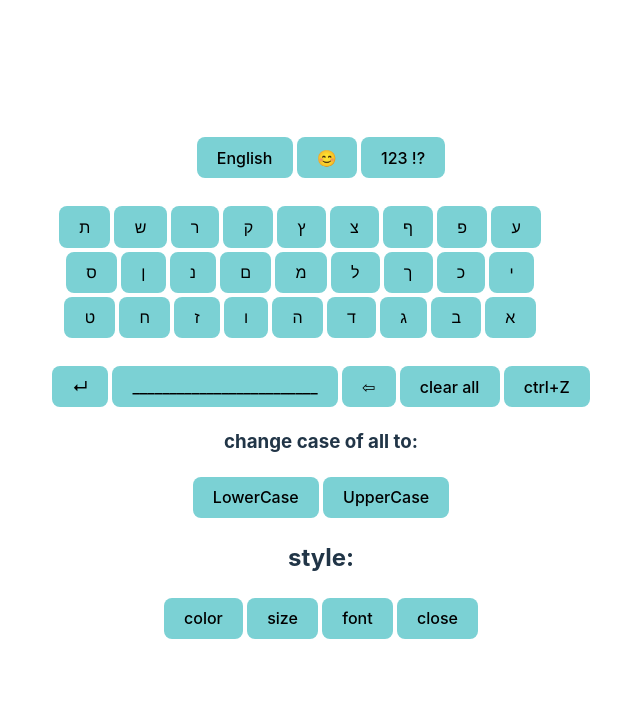
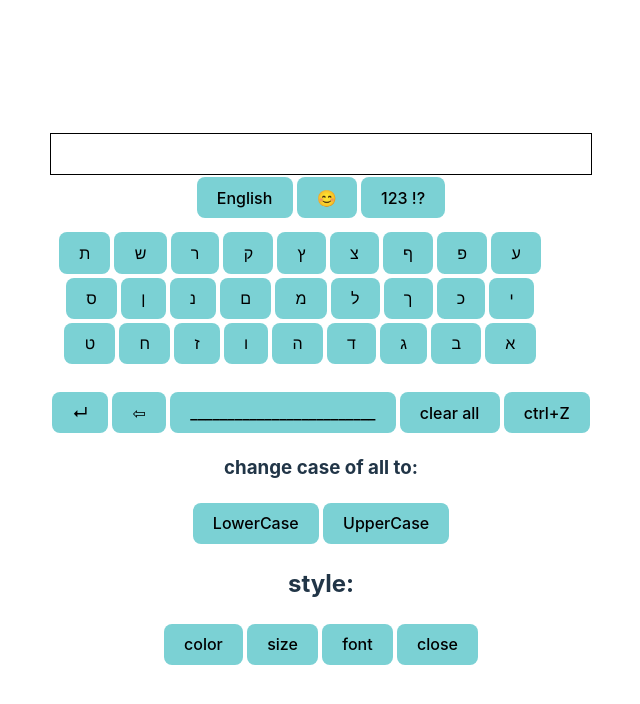
Before and after one commit to feigiz/leah-and-feigi-react-keybord-project, a React (Vite) app in the folder leah-and-feigi-react-keybord-project/: page / in a window 1280 px wide. Shown: the top 704 px of the page, without its empty margins (319-959 px from the left). Built offline with nearby package versions, Linux system fonts and the light colour scheme.

Commit message:
יום חמישי 1

```diff
--- a/leah-and-feigi-react-keybord-project/src/App.css
+++ b/leah-and-feigi-react-keybord-project/src/App.css
@@ -5,11 +5,30 @@
   text-align: center;
 }
 
-button{
+button {
   margin: 2px;
   background-color: rgb(123, 209, 212);
 }
 
-button:hover{
+button:hover {
   background-color: rgb(38, 133, 136);
 }
+
+/* #container {
+  display: flex;
+}
+
+#stylig,
+#typing {
+  margin: 50px;
+} */
+
+#textArea {
+  border: 1px solid black;
+  min-height: 40px;
+}
+
+#keyboard {
+  margin-top: 10px;
+  width: 500px;
+}
--- a/leah-and-feigi-react-keybord-project/src/components/keyboard.jsx
+++ b/leah-and-feigi-react-keybord-project/src/components/keyboard.jsx
@@ -1,7 +1,6 @@
 import Keys from './keys';
 import Special from './special';
 import { useState } from 'react';
-
 
 function Keyboard(props) {
     const [language, setlanguage] = useState('Hebrew');
@@ -53,7 +52,6 @@ function Keyboard(props) {
         }
     }
 
-
     const getCapsLock = () => {
         switch (capslock) {
             case 'Lowercase':
@@ -70,9 +68,8 @@ function Keyboard(props) {
         {language == 'English' && <button onClick={changeCapsLock}>{capslock == 'Lowercase' ? 'UPPERCASE' : 'lowercase'}</button>}
         <button onClick={() => setlanguage('emojis')}>😊</button>
         <button onClick={() => setlanguage('nums and chars')}>123 !?</button>
-        <br />
-        <br />
-        <div style={{ width: 500 }}><Keys getLanguage={getLanguage} setting={writing} /></div>
+
+        <div id='keyboard'><Keys getLanguage={getLanguage} setting={writing} /></div>
         <Special setting={writing} />
     </>
 }
--- a/leah-and-feigi-react-keybord-project/src/components/special.jsx
+++ b/leah-and-feigi-react-keybord-project/src/components/special.jsx
@@ -1,5 +1,5 @@
 function Special(props) {
-    const Specials = [{ name: "↵", value: <br /> }, { name: "_________________________", value: " " }, { name: "⇦", value: "deleteLetter" }]
+    const Specials = [{ name: "↵", value: <br /> }, { name: "⇦", value: "deleteLetter" }, { name: "_________________________", value: " " }]
     return <>
        {Specials.map((char, i) =>  <button key={'char_'+i} onClick={() => props.setting(char.value)}>{char.name}</button>)}
     </>
--- a/leah-and-feigi-react-keybord-project/src/components/textArea.jsx
+++ b/leah-and-feigi-react-keybord-project/src/components/textArea.jsx
@@ -1,7 +1,7 @@
 function TextArea(props) {
     return (
         <>
-            <div>
+            <div id="textArea">
                 {props.caption.map((element, index) => {
                     return <span style={element.style} key={index}>{element.letter}</span>
                 })}
--- a/leah-and-feigi-react-keybord-project/src/components/textEditor.jsx
+++ b/leah-and-feigi-react-keybord-project/src/components/textEditor.jsx
@@ -3,12 +3,10 @@ import Keyboard from './keyboard';
 import TextArea from './textArea';
 import Style from './style';
 
-
 function TextEditor() {
     const [style, setStyle] = useState({ color: 'black', fontSize: 20, fontFamily: 'Arial' });
     const [caption, setCaption] = useState([]);
     const [last, setLast] = useState([]);
-
 
     function undo() {
         if(last.length<=0)
@@ -34,25 +32,25 @@ function TextEditor() {
                 setCaption(lastAction.value)
                 break;
         }
+    }
 
-
-    }
     function clearAll() {
         setLast(prevaction => ([...prevaction, { type: "clearAll", value: caption }]));
         setCaption([])
     }
 
-    return <>
-
+    return <div id='container'>
+        <div id='typing'>
         <TextArea caption={caption} />
-        {console.log(caption)}
+        {/* {console.log(caption)} */}
         <Keyboard setCaption={setCaption} style={style} setLast={setLast} caption={caption} />
         <button onClick={clearAll}>clear all</button>
         <button onClick={undo}>ctrl+Z</button>
+        </div>
+         <div id='styling'>
         <Style setStyle={setStyle} style={style} setCaption={setCaption} setLast={setLast} caption={caption} />
-        <br />
-
-
-    </>
+         </div>
+{/* צריך את השמות של הדיבים? */}
+    </div>
 }
 export default TextEditor;
```
